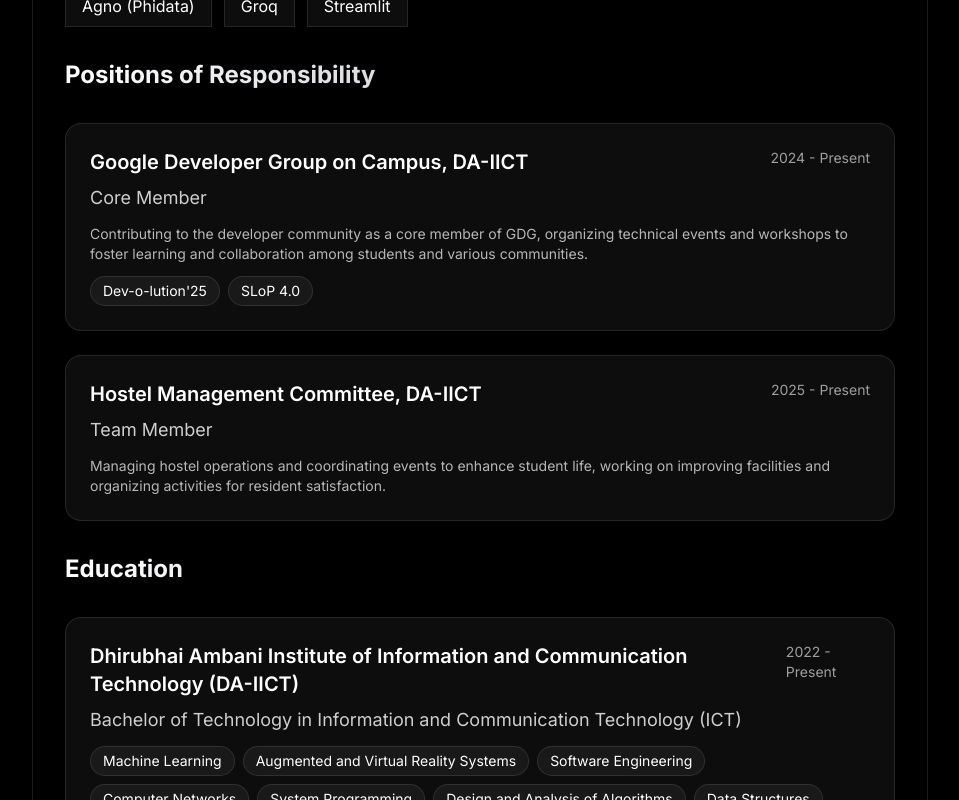
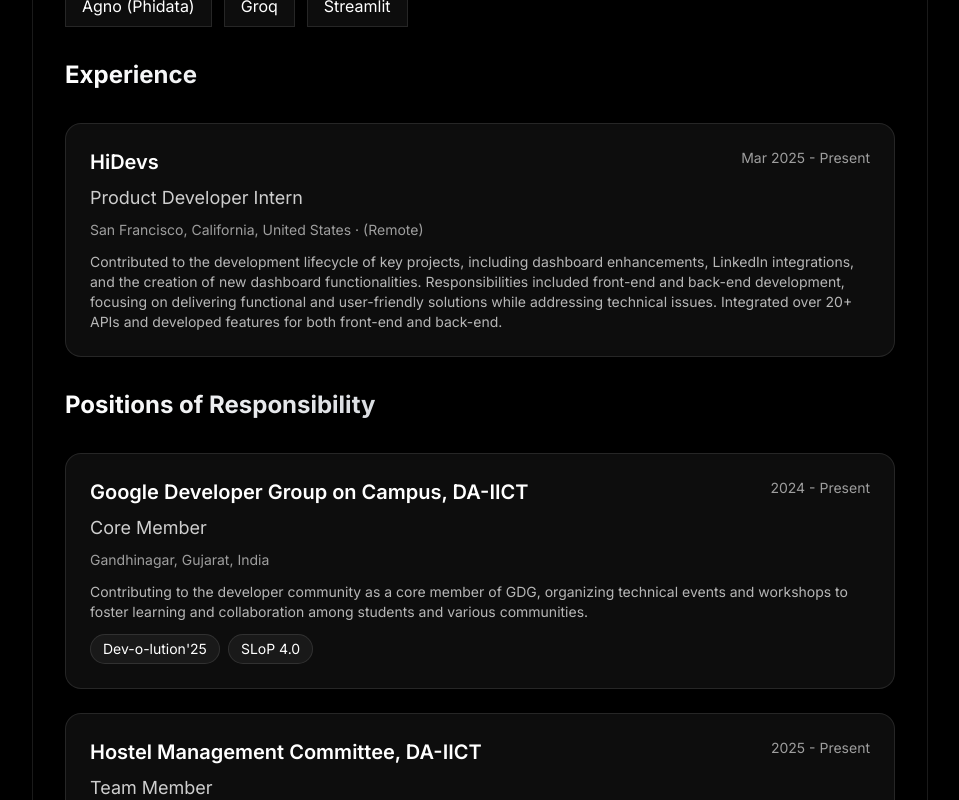
Before and after one commit to harshhh28/Portfolio, a Next.js app: page / in a window 1280 px wide. Shown: the part 1260-2060 px from the top of the page, without its empty margins (160-1119 px from the left). Built offline with nearby package versions, Linux system fonts and the light colour scheme.

Commit message:
feat(page): add experience section with internship details and update education and positions with locations

```diff
--- a/src/app/page.tsx
+++ b/src/app/page.tsx
@@ -173,6 +173,7 @@
     degree:
       "Bachelor of Technology in Information and Communication Technology (ICT)",
     duration: "2022 - Present",
+    location: "Gandhinagar, Gujarat, India",
     courses: [
       "Machine Learning",
       "Augmented and Virtual Reality Systems",
@@ -189,6 +190,7 @@
     schoolUrl: "https://www.hbkapadia.com",
     degree: "Higher Secondary Education (XII) - Science",
     duration: "2021 - 2022",
+    location: "Ahmedabad, Gujarat, India",
     courses: ["Physics", "Chemistry", "Mathematics", "Computer Science"],
   },
 ];
@@ -199,6 +201,7 @@
     organization: "Google Developer Group on Campus, DA-IICT",
     organizationUrl: "https://dscdaiict.in/",
     duration: "2024 - Present",
+    location: "Gandhinagar, Gujarat, India",
     description:
       "Contributing to the developer community as a core member of GDG, organizing technical events and workshops to foster learning and collaboration among students and various communities.",
     events: [
@@ -217,9 +220,21 @@
     organization: "Hostel Management Committee, DA-IICT",
     organizationUrl: null,
     duration: "2025 - Present",
+    location: "Gandhinagar, Gujarat, India",
     description:
       "Managing hostel operations and coordinating events to enhance student life, working on improving facilities and organizing activities for resident satisfaction.",
     events: null,
+  },
+];
+
+const EXPERIENCE = [
+  {
+    title: "Product Developer Intern",
+    organization: "HiDevs",
+    organizationUrl: "https://hidevs.xyz",
+    duration: "Mar 2025 - Present",
+    location: "San Francisco, California, United States · (Remote)",
+    description: "Contributed to the development lifecycle of key projects, including dashboard enhancements, LinkedIn integrations, and the creation of new dashboard functionalities. Responsibilities included front-end and back-end development, focusing on delivering functional and user-friendly solutions while addressing technical issues. Integrated over 20+ APIs and developed features for both front-end and back-end.",
   },
 ];
 
@@ -479,6 +494,47 @@
 
             <div className="space-y-8">
               <h2 className="text-xl sm:text-2xl font-bold bg-gradient-to-r from-white to-gray-400 bg-clip-text text-transparent">
+                Experience
+              </h2>
+              <div className="space-y-4 sm:space-y-6">
+                {EXPERIENCE.map((exp) => (
+                  <div
+                    key={exp.title}
+                    className="backdrop-blur-sm bg-white/5 rounded-2xl border border-white/10
+                      p-4 sm:p-6 hover:bg-white/10 hover:border-white/20
+                      transition-all duration-300 group/exp">
+                    <div className="flex flex-col sm:flex-row sm:justify-between sm:items-start gap-2 mb-2">
+                      {exp.organizationUrl ? (
+                        <Link
+                          href={exp.organizationUrl}
+                          target="_blank"
+                          rel="noopener noreferrer"
+                          className="text-lg sm:text-xl font-semibold hover:text-white/80 transition-colors">
+                          <h3>{exp.organization}</h3>
+                        </Link>
+                      ) : (
+                        <h3 className="text-lg sm:text-xl font-semibold">
+                          {exp.organization}
+                        </h3>
+                      )}
+                      <span className="text-white/60 text-sm">
+                        {exp.duration}
+                      </span>
+                    </div>
+                    <p className="text-base sm:text-lg text-white/80 mb-2">
+                      {exp.title}
+                    </p>
+                    <p className="text-sm text-white/60 mb-3">
+                      {exp.location}
+                    </p>
+                    <p className="text-sm text-white/70">{exp.description}</p>
+                  </div>
+                ))}
+              </div>
+            </div>
+
+            <div className="space-y-8">
+              <h2 className="text-xl sm:text-2xl font-bold bg-gradient-to-r from-white to-gray-400 bg-clip-text text-transparent">
                 Positions of Responsibility
               </h2>
               <div className="space-y-4 sm:space-y-6">
@@ -486,8 +542,8 @@
                   <div
                     key={pos.title}
                     className="backdrop-blur-sm bg-white/5 rounded-2xl border border-white/10
-                  p-4 sm:p-6 hover:bg-white/10 hover:border-white/20
-                  transition-all duration-300 group/edu">
+                    p-4 sm:p-6 hover:bg-white/10 hover:border-white/20
+                    transition-all duration-300 group/edu">
                     <div className="flex flex-col sm:flex-row sm:justify-between sm:items-start gap-2 mb-2">
                       {pos.organizationUrl ? (
                         <Link
@@ -506,8 +562,11 @@
                         {pos.duration}
                       </span>
                     </div>
-                    <p className="text-base sm:text-lg text-white/80 mb-3">
+                    <p className="text-base sm:text-lg text-white/80 mb-2">
                       {pos.title}
+                    </p>
+                    <p className="text-sm text-white/60 mb-3">
+                      {pos.location}
                     </p>
                     <p className="text-sm text-white/70">{pos.description}</p>
                     {pos.events && pos.events.length > 0 && (
@@ -554,8 +613,11 @@
                         {edu.duration}
                       </span>
                     </div>
-                    <p className="text-base sm:text-lg text-white/80 mb-3">
+                    <p className="text-base sm:text-lg text-white/80 mb-2">
                       {edu.degree}
+                    </p>
+                    <p className="text-sm text-white/60 mb-3">
+                      {edu.location}
                     </p>
                     <div className="flex flex-wrap gap-1.5 sm:gap-2">
                       {edu.courses.map((course) => (
```
Also changed, not shown: 1 other file (tests, documents, lock files or other folders).
